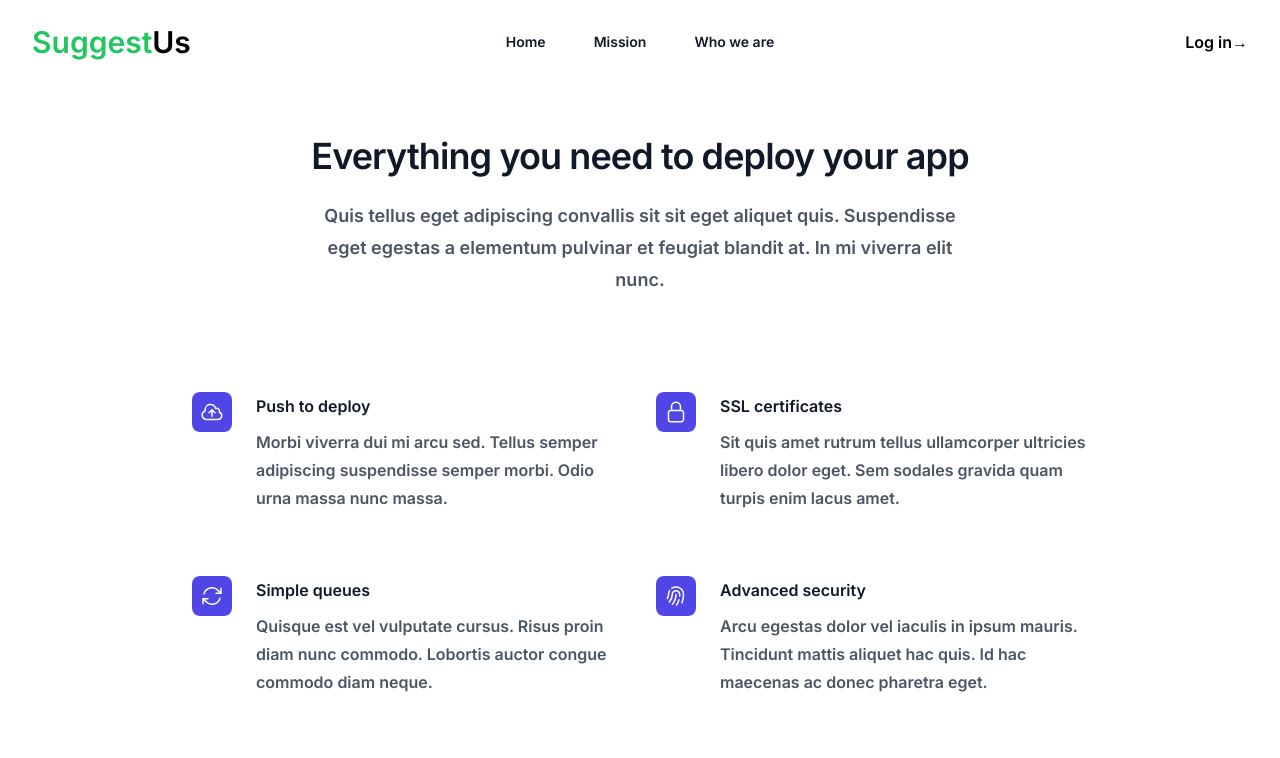
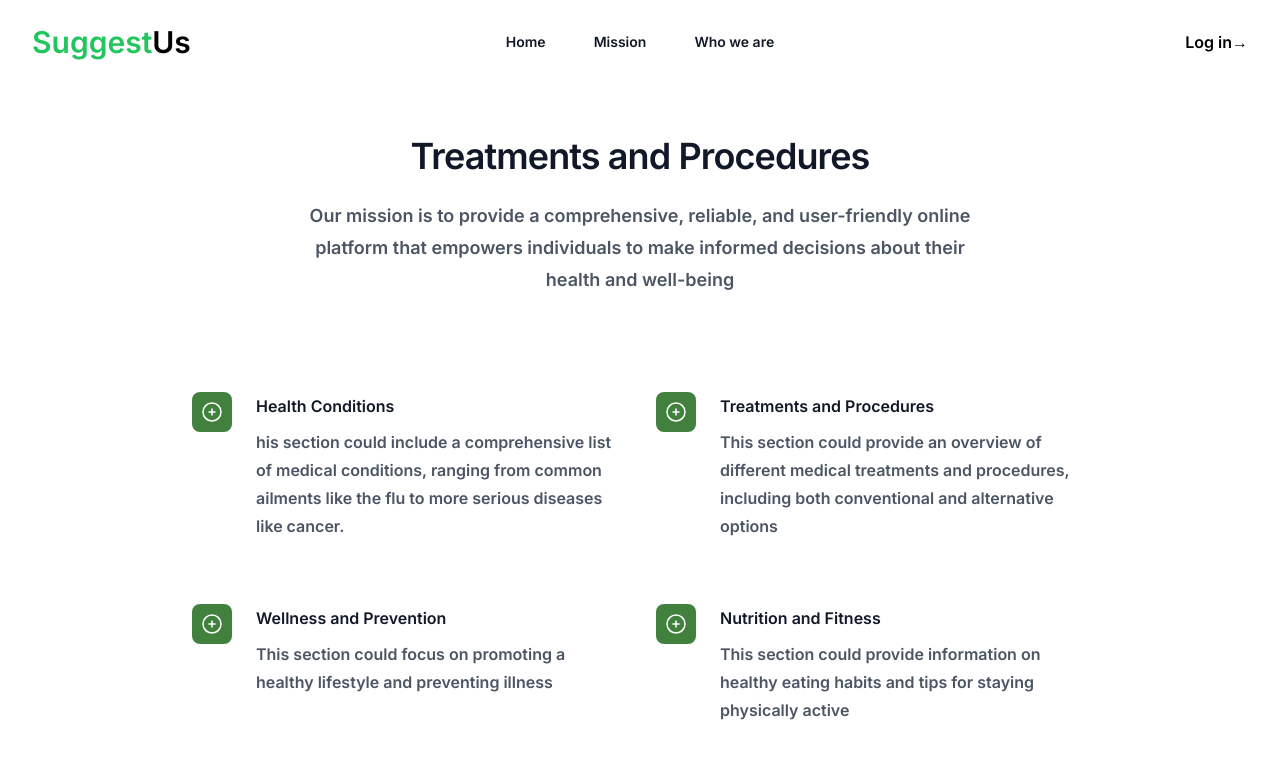
Before and after one commit to SuggestUs/web-ui, a React (Vite) app: page /Mission in a window 1280 px wide. Shown: the top 758 px of the page. Built offline with nearby package versions, Linux system fonts and the light colour scheme; what @tailwindcss/custom-forms would draw is missing.

Commit message:
feat: change the icon & content (#15)

```diff
--- a/src/pages/Mission.jsx
+++ b/src/pages/Mission.jsx
@@ -1,29 +1,28 @@
-import { ArrowPathIcon, CloudArrowUpIcon, FingerPrintIcon, LockClosedIcon } from '@heroicons/react/24/outline'
+import { PlusCircleIcon } from "@heroicons/react/24/outline";
+
+
 
 const features = [
   {
-    name: 'Push to deploy',
+    name: 'Health Conditions',
     description:
-      'Morbi viverra dui mi arcu sed. Tellus semper adipiscing suspendisse semper morbi. Odio urna massa nunc massa.',
-    icon: CloudArrowUpIcon,
+      'his section could include a comprehensive list of medical conditions, ranging from common ailments like the flu to more serious diseases like cancer.',
+    icon: PlusCircleIcon,
   },
   {
-    name: 'SSL certificates',
+    name: 'Treatments and Procedures',
     description:
-      'Sit quis amet rutrum tellus ullamcorper ultricies libero dolor eget. Sem sodales gravida quam turpis enim lacus amet.',
-    icon: LockClosedIcon,
+      ' This section could provide an overview of different medical treatments and procedures, including both conventional and alternative options', icon: PlusCircleIcon,
   },
   {
-    name: 'Simple queues',
+    name: 'Wellness and Prevention',
     description:
-      'Quisque est vel vulputate cursus. Risus proin diam nunc commodo. Lobortis auctor congue commodo diam neque.',
-    icon: ArrowPathIcon,
+      'This section could focus on promoting a healthy lifestyle and preventing illness', icon: PlusCircleIcon,
   },
   {
-    name: 'Advanced security',
+    name: 'Nutrition and Fitness',
     description:
-      'Arcu egestas dolor vel iaculis in ipsum mauris. Tincidunt mattis aliquet hac quis. Id hac maecenas ac donec pharetra eget.',
-    icon: FingerPrintIcon,
+      'This section could provide information on healthy eating habits and tips for staying physically active', icon: PlusCircleIcon,
   },
 ]
 
@@ -33,11 +32,10 @@ export default function Example() {
       <div className="mx-auto max-w-7xl px-6 lg:px-8">
         <div className="mx-auto max-w-2xl lg:text-center">
           <p className="mt-2 text-3xl font-bold tracking-tight text-gray-900 sm:text-4xl">
-            Everything you need to deploy your app
+            Treatments and Procedures
           </p>
           <p className="mt-6 text-lg leading-8 text-gray-600">
-            Quis tellus eget adipiscing convallis sit sit eget aliquet quis. Suspendisse eget egestas a elementum
-            pulvinar et feugiat blandit at. In mi viverra elit nunc.
+            Our mission is to provide a comprehensive, reliable, and user-friendly online platform that empowers individuals to make informed decisions about their health and well-being
           </p>
         </div>
         <div className="mx-auto mt-16 max-w-2xl sm:mt-20 lg:mt-24 lg:max-w-4xl">
@@ -45,7 +43,7 @@ export default function Example() {
             {features.map((feature) => (
               <div key={feature.name} className="relative pl-16">
                 <dt className="text-base font-semibold leading-7 text-gray-900">
-                  <div className="absolute left-0 top-0 flex h-10 w-10 items-center justify-center rounded-lg bg-indigo-600">
+                  <div className="absolute left-0 top-0 flex h-10 w-10 items-center justify-center rounded-lg bg-secondary">
                     <feature.icon className="h-6 w-6 text-white" aria-hidden="true" />
                   </div>
                   {feature.name}
```
